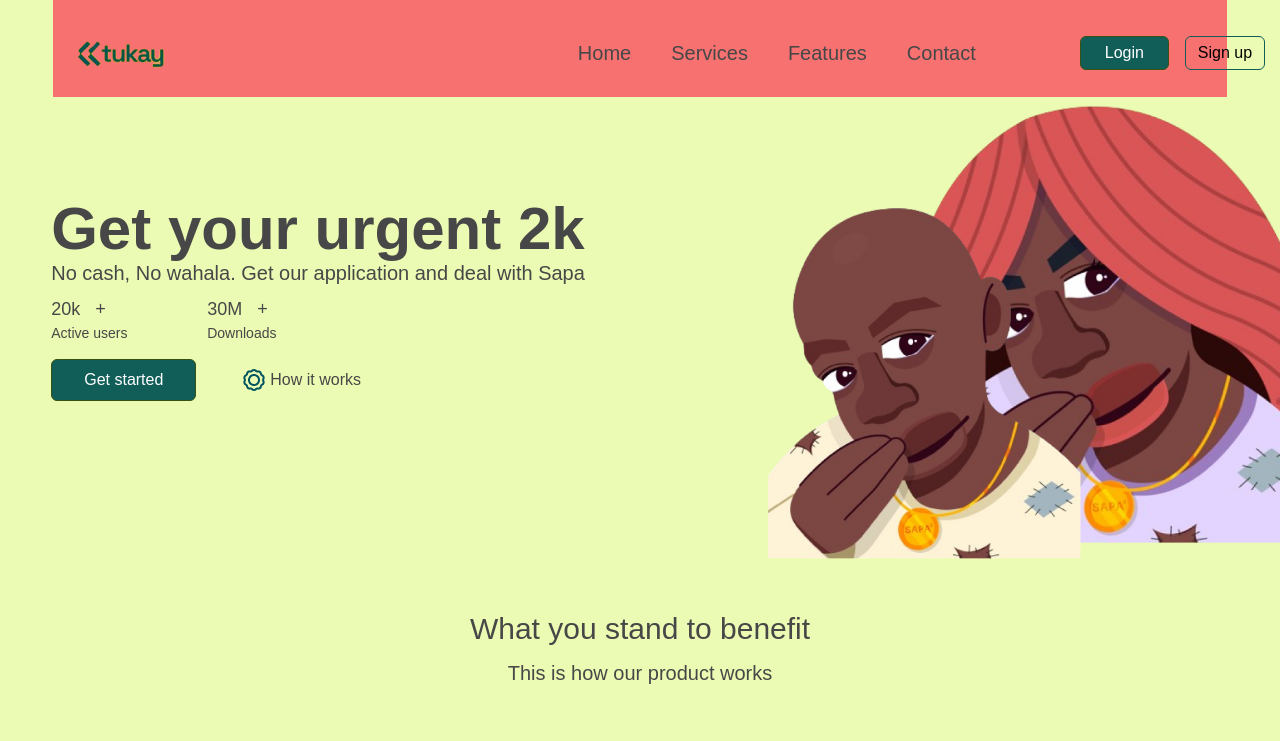
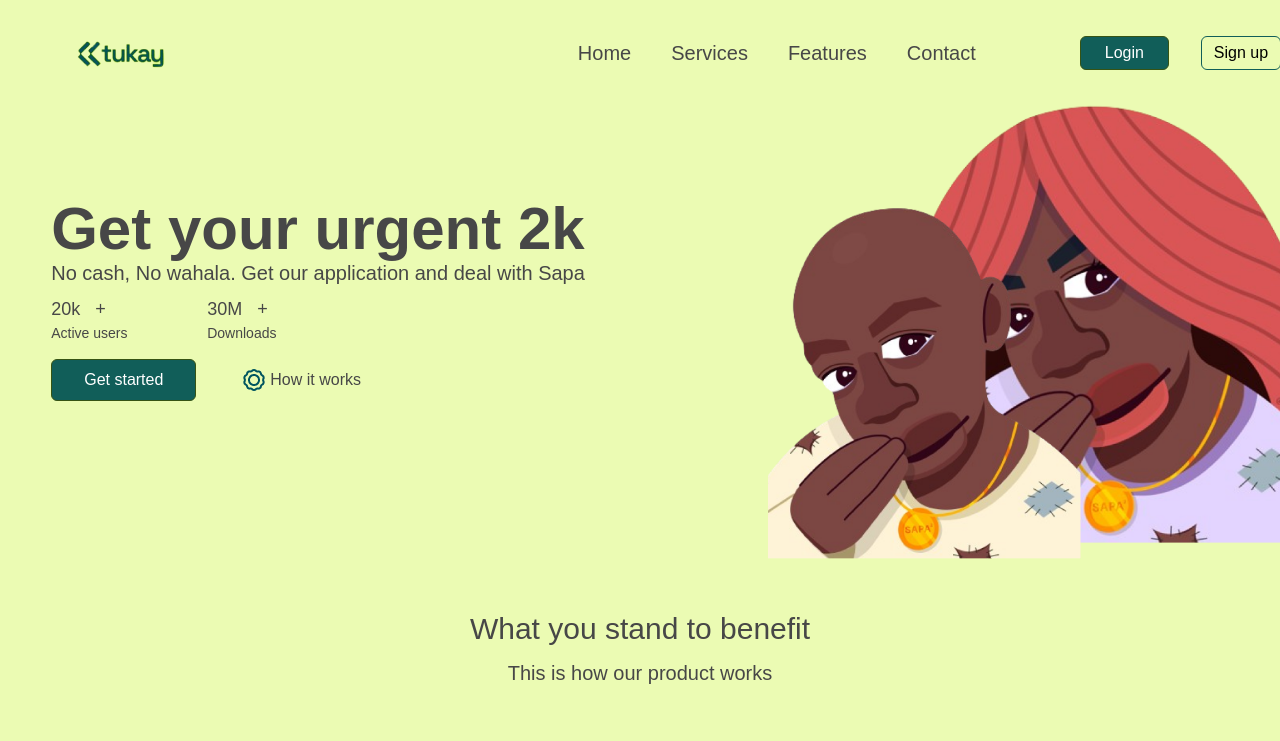
Before and after one commit to Nathaniyell/sapa-tukay, a React (Create React App) app: page / in a window 1280 px wide. Shown: the top 741 px of the page. Built offline with nearby package versions, Linux system fonts and the light colour scheme.

Commit message:
update Header.jsx

```diff
--- a/src/components/Header.jsx
+++ b/src/components/Header.jsx
@@ -7,7 +7,7 @@ const Header = () => {
   const navLinks = ["Home", "Services", "Features", "Contact"];
   const [navMobile, setNavMobile] = useState(false);
   return (
-    <nav className="flex flex-col md:flex-row items-center justify-between w-11/12 mx-auto pt-2 z-10 bg-red-400">
+    <nav className="flex flex-col md:flex-row items-center justify-between w-11/12 mx-auto pt-2 z-10">
       <div className="flex items-center justify-between w-full md:w-fit">
         <img src={Logo} className="md:mr-20 lg:mr-0" alt="Logo" />
         <button
@@ -32,7 +32,7 @@ const Header = () => {
             </li>
           );
         })}
-      <aside className={`z-10 mt-4 md:mt-0 md:ml-8 lg:ml-20 flex flex-col md:flex-row gap-4 items-center mx-auto pb-4 md:pb-0`}>
+      <aside className={`z-10 mt-4 md:mt-0 md:ml-8 lg:ml-20 flex flex-col md:flex-row gap-4 lg:gap-8 items-center mx-auto pb-4 md:pb-0`}>
         <button className="border border-lime-900 bg-teal-800 text-white py-1 px-6 rounded-md">
           Login
         </button>
```
